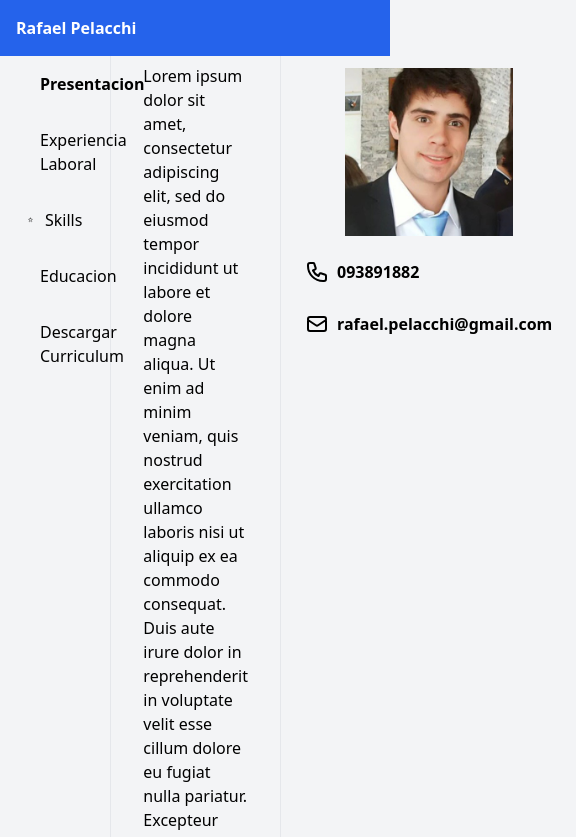
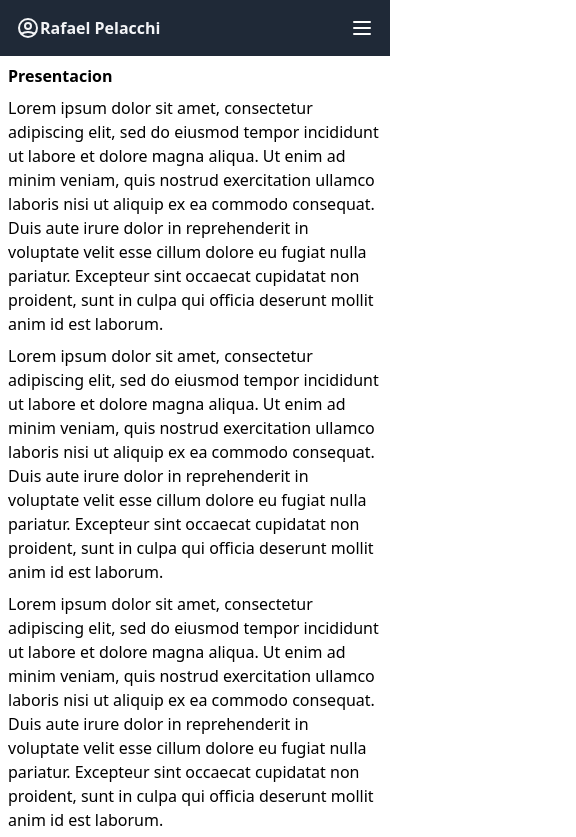
Before and after one commit to ucudal/PW_2021_Website-rafapelacchi, a website: page docs/index.html in a window 390 px wide. Shown: the top 837 px of the page, 576 px wide, since content can reach past the window. Drawn offline with nearby package versions, Linux system fonts and the light colour scheme.

Commit message:
menu responsive

```diff
--- a/docs/index.html
+++ b/docs/index.html
@@ -8,57 +8,68 @@
     <link rel="stylesheet" href="https://unpkg.com/tailwindcss@^2/dist/tailwind.css">
     <title>Rafael Pelacchi</title>
 </head>
-<body class="bg-gray-100">
-    <div class="p-4 bg-blue-600 w-full fixed">
-        <p style="color:white" class="font-bold">Rafael Pelacchi</p>
+<body>
+    <div class="relativs min-h-screen md:flex">
+        <!-- Menu Mobile -->
+        <div class="bg-gray-800 text-gray-100 flex justify-between md:hidden">
+            <div class="flex p-4">
+                <svg xmlns="http://www.w3.org/2000/svg" class="h-6 w-6" fill="none" viewBox="0 0 24 24" stroke="currentColor">
+                    <path stroke-linecap="round" stroke-linejoin="round" stroke-width="2" d="M5.121 17.804A13.937 13.937 0 0112 16c2.5 0 4.847.655 6.879 1.804M15 10a3 3 0 11-6 0 3 3 0 016 0zm6 2a9 9 0 11-18 0 9 9 0 0118 0z" />
+                    </svg>
+                <label class="font-extrabold">Rafael Pelacchi</label>
             </div>
-    <div class="flex">
-        <div class="border-r border-gray-200 p-7 mt-11" style="width: 28.55%;">
-            <ul>
-                <a href="index.html">
-                    <li class="mb-8 flex cursor-pointer">
-                        <svg class="h-6 w-6 mr-3" fill="none" viewBox="0 0 24 24" stroke="currentColor">
+
+            <button href="#" class="flex p-4 text-white font-bold focus:bg-gray-700" onclick="mostrarMenuMobile()">
+                <svg xmlns="http://www.w3.org/2000/svg" class="h-6 w-6" fill="none" viewBox="0 0 24 24" stroke="currentColor">
+                    <path stroke-linecap="round" stroke-linejoin="round" stroke-width="2" d="M4 6h16M4 12h16M4 18h16" />
+                </svg>
+            </button>
+        </div>
+
+        <!-- Menu Web -->
+        <div id="navBar" class="bg-blue-600 w-64 space-y-6 py-7px-2 absolute inset-y-0 left-0 transform -translate-x-full transition duration-300 ease-in-out md:relative md:-translate-x-0">
+            <a href="#" class="flex text-white p-4 pb-0">
+                <svg xmlns="http://www.w3.org/2000/svg" class="h-6 w-6" fill="none" viewBox="0 0 24 24" stroke="currentColor">
+                    <path stroke-linecap="round" stroke-linejoin="round" stroke-width="2" d="M5.121 17.804A13.937 13.937 0 0112 16c2.5 0 4.847.655 6.879 1.804M15 10a3 3 0 11-6 0 3 3 0 016 0zm6 2a9 9 0 11-18 0 9 9 0 0118 0z" />
+                    </svg>
+                <label class="font-extrabold">Rafael Pelacchi</label>
+            </a>
+            <nav class="text-white p-4 pt-0">
+                <a  href="index.html" class=" hover:bg-blue-200 py-2.5 rounded transition duration-300 flex" href="#">
+                    <svg class="w-6 mr-3" fill="none" viewBox="0 0 24 24" stroke="currentColor">
                         <path stroke-linecap="round" stroke-linejoin="round" stroke-width="2" d="M3 12l2-2m0 0l7-7 7 7M5 10v10a1 1 0 001 1h3m10-11l2 2m-2-2v10a1 1 0 01-1 1h-3m-6 0a1 1 0 001-1v-4a1 1 0 011-1h2a1 1 0 011 1v4a1 1 0 001 1m-6 0h6" />
                     </svg>
-                        <span  class="font-bold">Presentacion</span>
-                    </li>
+                    <span>Presentacion</span>
                 </a>
-                <a href="experiencia.html">
-                    <li class="mb-8 flex cursor-pointer">
-                        <svg class="h-6 w-6 mr-3" fill="none" viewBox="0 0 24 24" stroke="currentColor">
+                <a href="experiencia.html" class="flex hover:bg-blue-200 py-2.5 rounded transition duration-300" href="#">
+                    <svg class="w-6 mr-3" fill="none" viewBox="0 0 24 24" stroke="currentColor">
                         <path stroke-linecap="round" stroke-linejoin="round" stroke-width="2" d="M21 13.255A23.931 23.931 0 0112 15c-3.183 0-6.22-.62-9-1.745M16 6V4a2 2 0 00-2-2h-4a2 2 0 00-2 2v2m4 6h.01M5 20h14a2 2 0 002-2V8a2 2 0 00-2-2H5a2 2 0 00-2 2v10a2 2 0 002 2z" />
                      </svg>
                      <span>Experiencia Laboral</span>
-                    </li>
                 </a>
-                <a href="skills.html">
-                    <li class="mb-8 flex cursor-pointer">
-                        <svg class="h-6 w-6 mr-3" fill="none" viewBox="0 0 24 24" stroke="currentColor">
+                <a href="skills.html" class="flex hover:bg-blue-200 py-2.5 rounded transition duration-300" href="#">
+                    <svg class="w-6 mr-3" fill="none" viewBox="0 0 24 24" stroke="currentColor">
                         <path stroke-linecap="round" stroke-linejoin="round" stroke-width="2" d="M11.049 2.927c.3-.921 1.603-.921 1.902 0l1.519 4.674a1 1 0 00.95.69h4.915c.969 0 1.371 1.24.588 1.81l-3.976 2.888a1 1 0 00-.363 1.118l1.518 4.674c.3.922-.755 1.688-1.538 1.118l-3.976-2.888a1 1 0 00-1.176 0l-3.976 2.888c-.783.57-1.838-.197-1.538-1.118l1.518-4.674a1 1 0 00-.363-1.118l-3.976-2.888c-.784-.57-.38-1.81.588-1.81h4.914a1 1 0 00.951-.69l1.519-4.674z" />
                       </svg>
                     <span>Skills</span>
-                    </li>
                 </a>
-                <a href="educacion.html">
-                    <li class="mb-8 flex cursor-pointer">
-                      <svg class="h-6 w-6 mr-3" fill="none" viewBox="0 0 24 24" stroke="currentColor">
+                <a href="educacion.html" class="flex hover:bg-blue-200 py-2.5 rounded transition duration-300" href="#">
+                    <svg class="w-6 mr-3" fill="none" viewBox="0 0 24 24" stroke="currentColor">
                       <path stroke-linecap="round" stroke-linejoin="round" stroke-width="2" d="M12 14l9-5-9-5-9 5 9 5zm0 0l6.16-3.422a12.083 12.083 0 01.665 6.479A11.952 11.952 0 0012 20.055a11.952 11.952 0 00-6.824-2.998 12.078 12.078 0 01.665-6.479L12 14zm-4 6v-7.5l4-2.222" />
                     </svg>
                     <span>Educacion</span>
-
-                    </li>
                 </a>
-                <a href="../src/doccurriculum.pdf">
-                    <li class="mb-8 flex cursor-pointer">
+                <a href="../src/doccurriculum.pdf" class="flex hover:bg-blue-200 py-2.5 rounded transition duration-300" href="#">
                     <svg class="h-6 w-6 mr-3" fill="none" viewBox="0 0 24 24" stroke="currentColor">
                         <path stroke-linecap="round" stroke-linejoin="round" stroke-width="2" d="M12 10v6m0 0l-3-3m3 3l3-3m2 8H7a2 2 0 01-2-2V5a2 2 0 012-2h5.586a1 1 0 01.707.293l5.414 5.414a1 1 0 01.293.707V19a2 2 0 01-2 2z" />
                     </svg>
                     <span>Descargar Curriculum</span>
-                    </li>
                 </a>
-            </ul>
+            </nav>
         </div>
-        <div class="p-6 w-full">
+
+        <!-- Informacion -->
+        <div class="flex-1">
             <h3 class="font-bold m-2"> Presentacion </h3>
 
             <p class="m-2 prose">
@@ -92,36 +103,8 @@
             <p class="m-2">
                 Lorem ipsum dolor sit amet, consectetur adipiscing elit, sed do eiusmod tempor incididunt ut labore et dolore magna aliqua. Ut enim ad minim veniam, quis nostrud exercitation ullamco laboris nisi ut aliquip ex ea commodo consequat. Duis aute irure dolor in reprehenderit in voluptate velit esse cillum dolore eu fugiat nulla pariatur. Excepteur sint occaecat cupidatat non proident, sunt in culpa qui officia deserunt mollit anim id est laborum.
             </p>
-
-        </div>
-
-        <div  class="mt-11 border-l border-gray-200 w-80 p-3">
-            <div>
-                <img class="object-contain p-3 h-48 w-full" src="../src/photo.jpeg">
-            </div>
-            <div>
-                <ul>
-                    <li class="mb-1 flex p-3">
-                        <svg class="h-6 w-6 mr-2" fill="none" viewBox="0 0 24 24" stroke="currentColor">
-                            <path stroke-linecap="round" stroke-linejoin="round" stroke-width="2" d="M3 5a2 2 0 012-2h3.28a1 1 0 01.948.684l1.498 4.493a1 1 0 01-.502 1.21l-2.257 1.13a11.042 11.042 0 005.516 5.516l1.13-2.257a1 1 0 011.21-.502l4.493 1.498a1 1 0 01.684.949V19a2 2 0 01-2 2h-1C9.716 21 3 14.284 3 6V5z" />
-                        </svg>
-                        <span  class="font-bold">093891882</span>
-                    </li>
-                    <li class="mb-1 flex p-3">
-                        <svg class="h-6 w-6 mr-2" fill="none" viewBox="0 0 24 24" stroke="currentColor">
-                            <path stroke-linecap="round" stroke-linejoin="round" stroke-width="2" d="M3 8l7.89 5.26a2 2 0 002.22 0L21 8M5 19h14a2 2 0 002-2V7a2 2 0 00-2-2H5a2 2 0 00-2 2v10a2 2 0 002 2z" />
-                          </svg>
-                        <span  class="font-bold">rafael.pelacchi@gmail.com</span>
-                    </li>
-                    <li class="mb-1 flex p-3" style="display: none;">
-                        <svg class="h-6 w-6 mr-2" fill="none" viewBox="0 0 24 24" stroke="currentColor">
-                            <path stroke-linecap="round" stroke-linejoin="round" stroke-width="2" d="M3 5a2 2 0 012-2h3.28a1 1 0 01.948.684l1.498 4.493a1 1 0 01-.502 1.21l-2.257 1.13a11.042 11.042 0 005.516 5.516l1.13-2.257a1 1 0 011.21-.502l4.493 1.498a1 1 0 01.684.949V19a2 2 0 01-2 2h-1C9.716 21 3 14.284 3 6V5z" />
-                        </svg>
-                        <span  class="font-bold">091XXXXXXX</span>
-                    </li>
-                </ul>
-            </div>
         </div>
     </div>
 </body>
 </html>
+<script type="text/javascript" src="index.js"></script>
```
Lines whose indentation alone changed are shown as unchanged.
